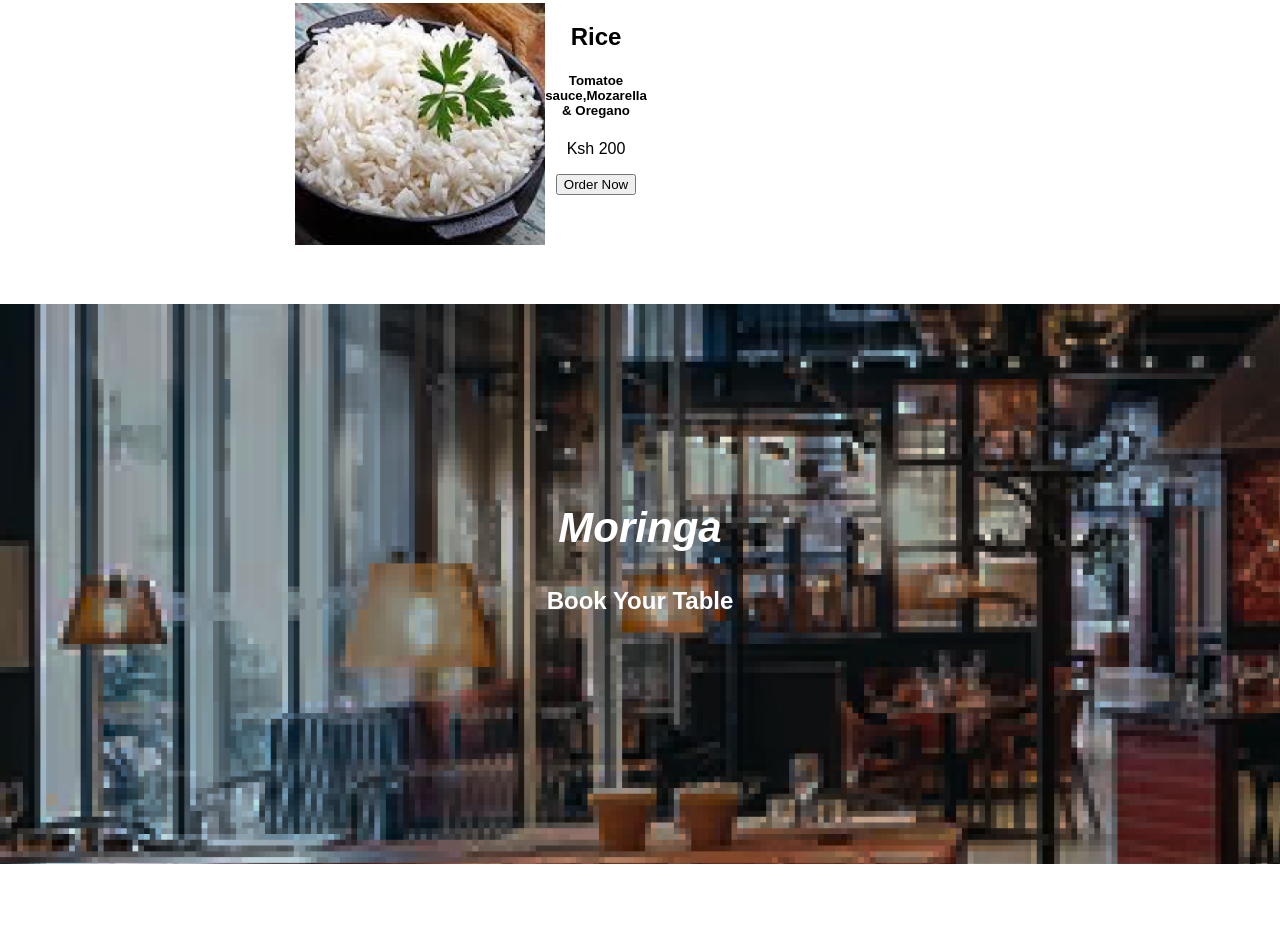
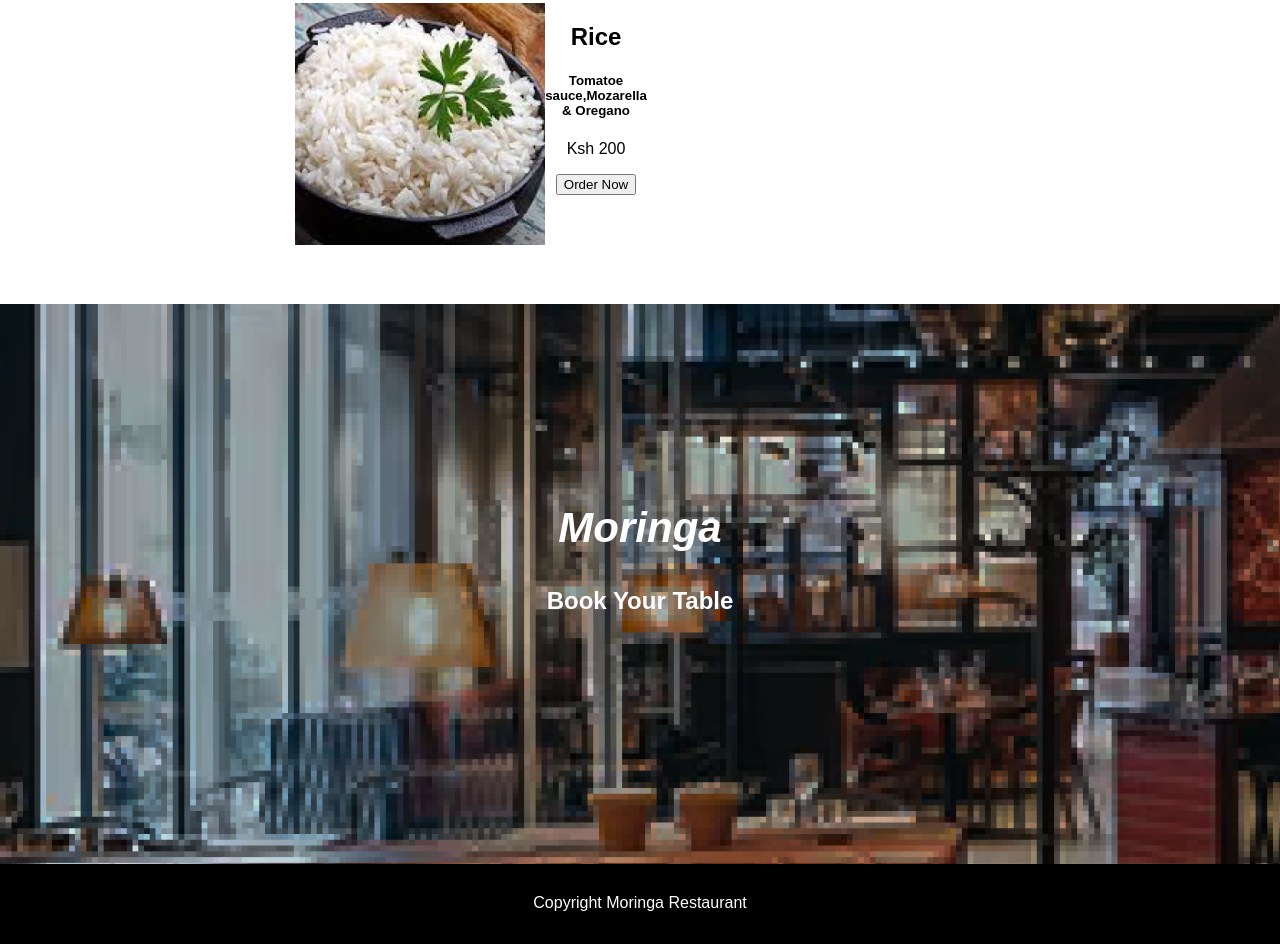
Before and after one commit to vyonna6519/Letuce-Eat, a plain HTML site: page index.html in a window 1280 px wide. Shown: the part 3340-4284 px from the top of the page. Before the commit the page ends 4204 px from the top, so only its background shows below. Drawn offline with Linux system fonts and the light colour scheme.

Commit message:
aded class and named it footer2

```diff
--- a/index.html
+++ b/index.html
@@ -152,9 +152,7 @@
     <p>Ksh 200</p>
     <input type="button" value="Order Now">
 
-
-
-</div>
+    </div>
 
 
   </div>
@@ -163,17 +161,16 @@
     <div class ="footer1">
     <h2>Moringa</h2>
     <h3>Book Your Table</h3>
-    <button>
 
-    </button>
     </div>
-
-
 
     </footer>
 
 
+    <div class="footer2">
+        Copyright Moringa Restaurant
 
+    </div>
 
 
 
```
